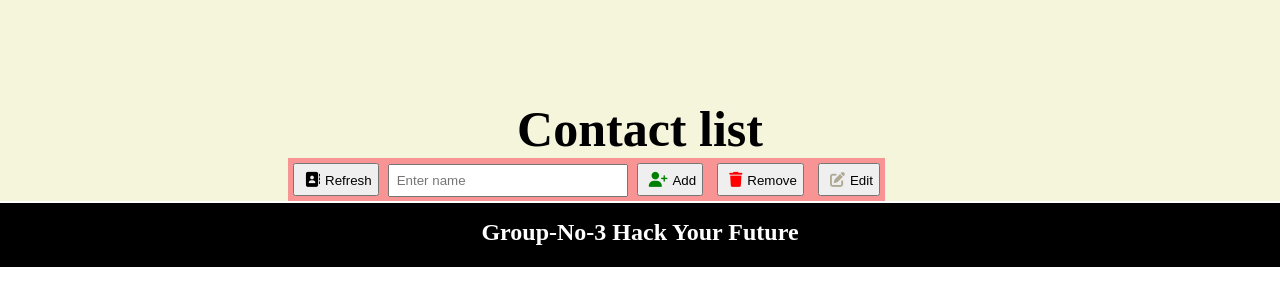
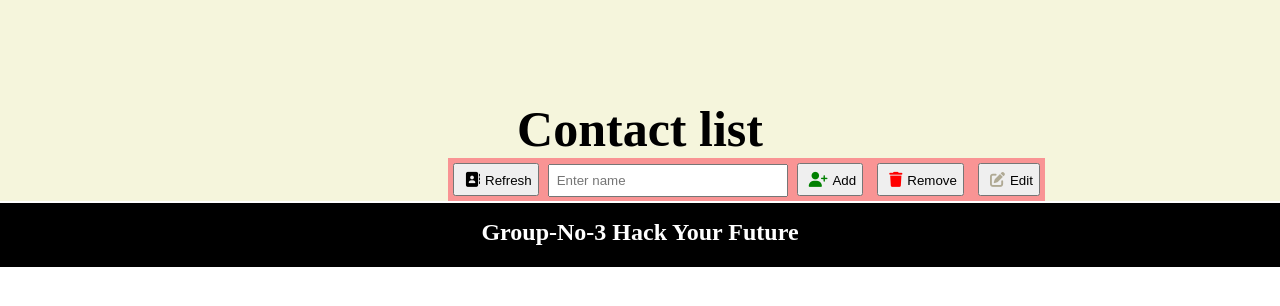
Before and after one commit to lab-brussels-1/Group-3-separation-of-concerns-starter, a website built with Vite: page index.html in a window 1280 px wide. Built offline with nearby package versions, Linux system fonts and the light colour scheme.

Commit message:
update css file

```diff
--- a/client/styles/index.css
+++ b/client/styles/index.css
@@ -20,7 +20,7 @@
 .list-item {
 	width: fit-content;
 	display: flex;
-	margin-left: 18rem;
+	margin-left: 28rem;
 	background-color: rgb(249, 148, 148);
 }
 
```
